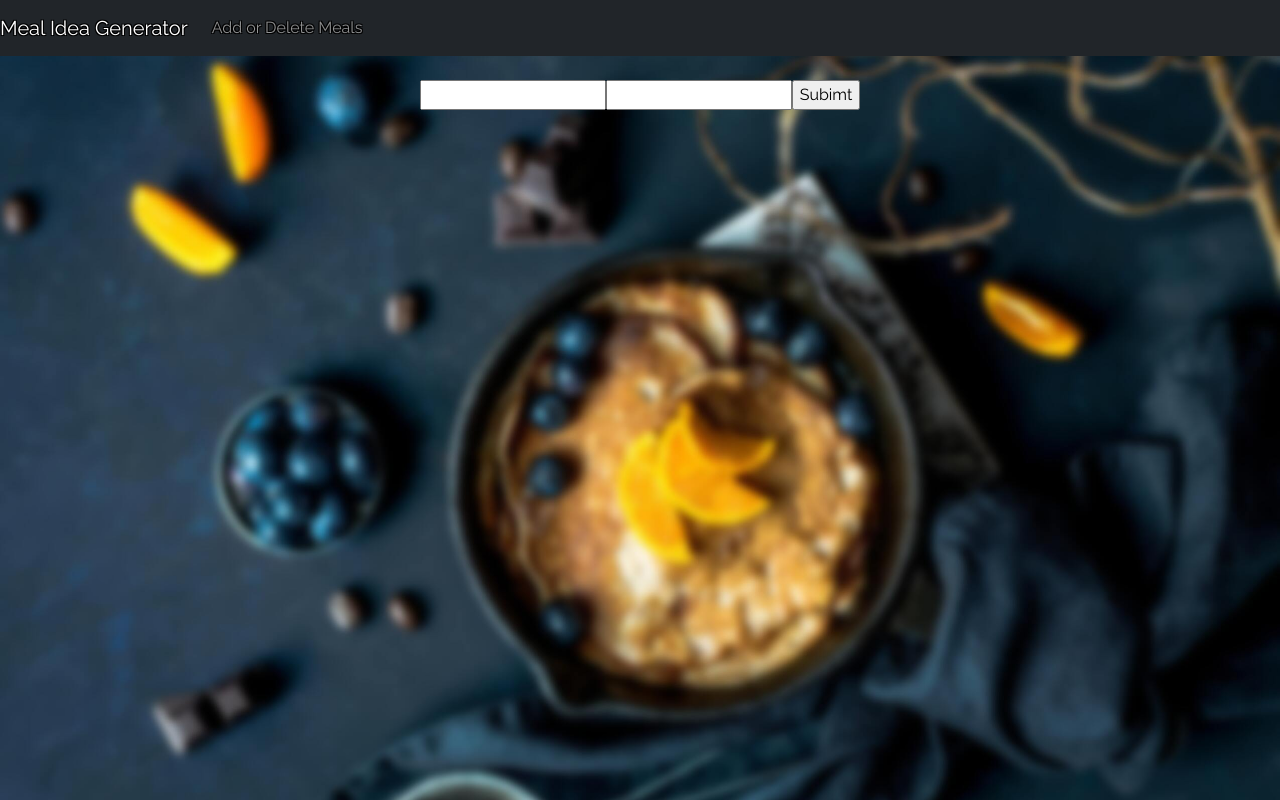
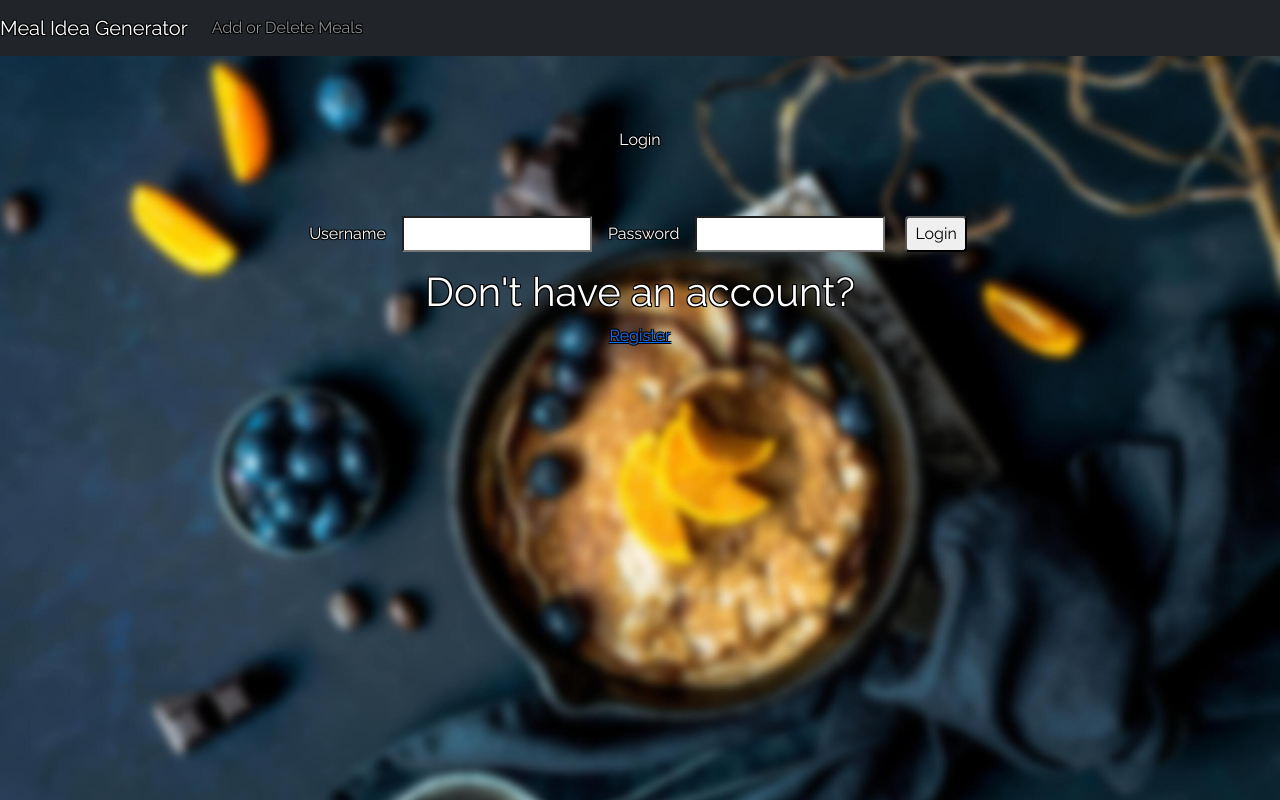
Before and after one commit to akash5852/food-random-app, a React (Create React App) app in the folder client/: page /login in a window 1280 px wide. Built offline with nearby package versions, Linux system fonts and the light colour scheme; no server answers.

Commit message:
login change v1

```diff
--- a/client/src/components/Login.js
+++ b/client/src/components/Login.js
@@ -1,8 +1,9 @@
-import { useHistory } from "react-router";
-import { useEffect } from "react";
+import { useLayoutEffect, useState  } from 'react';
+import { Link, Redirect, useHistory } from 'react-router-dom'
 import axios from "axios";
 
 const Login = () => {
+    const [errorMessage, setErrorMessage] = useState("")
     const history = useHistory();
 
     const handleLogin = async (e) => {
@@ -24,7 +25,7 @@ const Login = () => {
 
     }
 
-    useEffect(() => {
+    useLayoutEffect(() => {
         fetch("/isUserAuth", {
             headers: {
                 "access-token": localStorage.getItem("token")
@@ -32,14 +33,23 @@ const Login = () => {
         })
         .then(res => res.json())
         .then(data => data.isLoggedIn ? history.push("/"): null)
-    }, [])
+        .catch(err => setErrorMessage(err))
+    }, [history])
 
     return (
-        <form onSubmit={e => handleLogin(e)}>
-            <input required />
-            <input required type ="password"/>
-            <input type = "submit" value= "Subimt"/>
-        </form>
+        <div className="text-white flex flex-col h-screen w-screen items-center justify-center">
+        <div className="p-5 text-3xl font-extrabold">Login</div>
+        <form className="mx-5 flex flex-col w-72" onSubmit={(e) => handleLogin(e)}>
+            <label htmlFor="username">Username</label>
+            <input className="text-black m-3 border-2 border-green-400 p-1" type="text" name="username" id="username" />
+            <label htmlFor="password">Password</label>
+            <input className="text-black m-3 border-2 border-green-400 p-1" type="password" name="password" id="password" />
+            <input className="m-1 px-2 py-1 rounded font-bold text-xl bg-green-400 text-gray-900" type="submit" value="Login"/>
+            <div className="flex flex-row items-center justify-center">
+                <h1>Don't have an account?</h1>
+                <Link className="m-1 px-2 py-1 rounded font-bold text-xl border-2 border-green-400 text-green-400 text-center" to="/register">Register</Link>
+            </div>            </form>
+    </div>
     )
 
 
```
